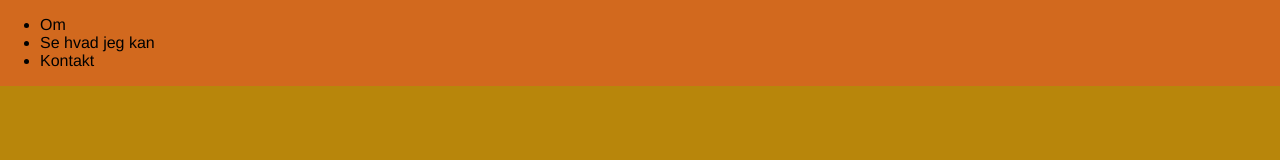
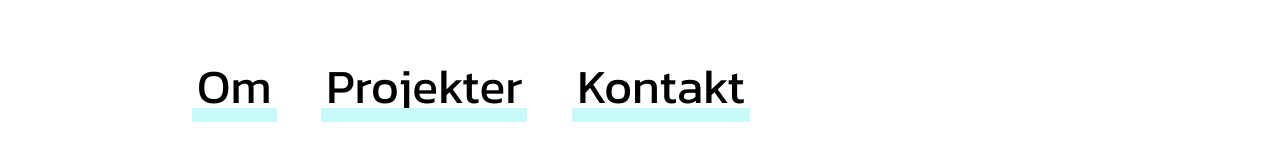
Before and after one commit to JensKristianRuben/Portfolio, a website: page index.html in a window 1280 px wide. Drawn offline with Linux system fonts and the light colour scheme.

Commit message:
Initial commit

```diff
--- a/index.html
+++ b/index.html
@@ -4,6 +4,9 @@
     <meta charset="UTF-8">
     <title>Homepage</title>
     <link rel="stylesheet" href="styles.css">
+    <link rel="preconnect" href="https://fonts.googleapis.com">
+    <link rel="preconnect" href="https://fonts.gstatic.com" crossorigin>
+    <link href="https://fonts.googleapis.com/css2?family=Anton&family=Kanit:ital,wght@0,100;0,200;0,300;0,400;0,500;0,600;0,700;0,800;0,900;1,100;1,200;1,300;1,400;1,500;1,600;1,700;1,800;1,900&family=Montserrat:ital,wght@0,100..900;1,100..900&family=Source+Code+Pro:ital,wght@0,200..900;1,200..900&display=swap" rel="stylesheet">
 </head>
 <body>
 
--- a/index.js
+++ b/index.js
@@ -8,11 +8,21 @@ function createNavBar() {
     const ul = document.createElement('ul');
 
     const about = document.createElement('li');
-    about.innerHTML = "Om"
+    const aboutLink = document.createElement('a');
+    aboutLink.innerHTML = "Om"
+
+
     const examples = document.createElement('li');
-    examples.innerHTML = "Se hvad jeg kan"
+    const examplesLink = document.createElement('a');
+    examplesLink.innerHTML = "Projekter"
+
     const contact = document.createElement('li');
-    contact.innerHTML = "Kontakt"
+    const contactLink = document.createElement('a');
+    contactLink.innerHTML = "Kontakt"
+
+    about.appendChild(aboutLink);
+    examples.appendChild(examplesLink);
+    contact.appendChild(contactLink);
 
     ul.appendChild(about);
     ul.appendChild(examples);
--- a/styles.css
+++ b/styles.css
@@ -1,20 +1,84 @@
-body{
-    font-family: Helvetica, sans-serif;
+body {
+    font-family: kanit, sans-serif;
     margin: 0;
     padding: 0;
-    background-color: darkgoldenrod;
+    background: white;
 }
 
-nav{
-    background: chocolate;
+
+nav {
     display: flex;
-    justify-content: space-between;
+    justify-content: center;
     align-items: center;
+    padding: 50px 0;
+
 }
 
-nav.li{
+
+ul {
     list-style: none;
     padding: 0;
+    display: flex;
+    justify-content:flex-start;
+    gap: 5%;
     margin: 0;
-    display: flex;
+    width: 70%;
 }
+
+a {
+    position: relative;
+    color: black;
+    text-decoration: none;
+    font-size: 3em;
+    padding: 0px 5px;
+    transition: color 0.6s;
+    cursor: pointer;
+}
+
+a::before{
+    content: "";
+    position: absolute;
+    left: 0;
+    bottom: 0;
+    width: 100%;
+    background: #c9fafa;
+    height: 20%;
+}
+
+
+a::after {
+    content: "";
+    position: absolute;
+    left: 0;
+    bottom: 0;
+    width: 100%;
+    height: 0;
+    background: #c9fafa;
+    transition: height 0.5s ease-in-out;
+    z-index: -1;
+    border-radius: 5%;
+}
+
+
+a:hover::after {
+    height: 100%;
+}
+
+
+@media (max-width: 768px) {
+    nav {
+        flex-direction: column;
+    }
+
+    ul {
+        flex-direction: column;
+        width: 100%;
+        text-align: center;
+    }
+
+    a {
+        font-size: 1.2em;
+        display: block;
+        padding: 10px;
+    }
+}
```
